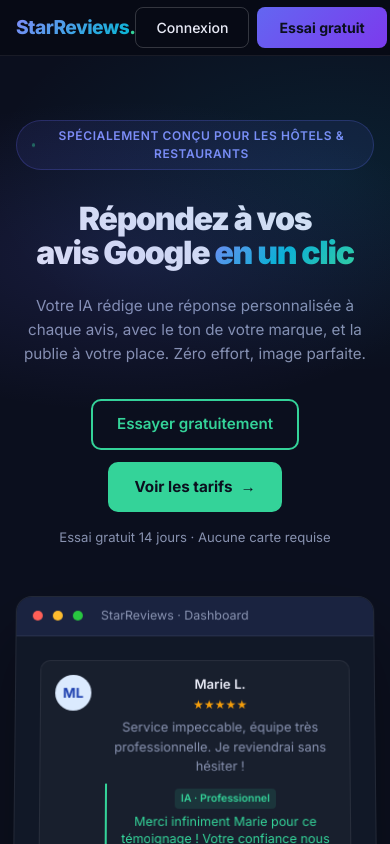
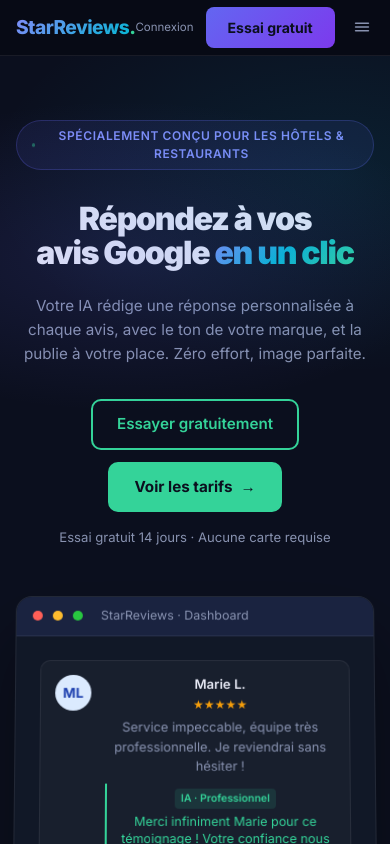
Before and after one commit to clementhall21-hue/avisauto, a Next.js app: page / in a window 390 px wide. Shown: the top 844 px of the page. Built offline with nearby package versions, Linux system fonts and the light colour scheme.

Commit message:
Nav mobile: Connexion plain text, smaller Essai gratuit button
https://claude.ai/code/session_01VwtSd4WT39act6ADqBgudU

```diff
--- a/app/page.tsx
+++ b/app/page.tsx
@@ -98,16 +98,16 @@ export default function LandingPage() {
             </li>
           ))}
         </ul>
-        <div className="flex items-center gap-2 md:gap-2">
+        <div className="flex items-center gap-3 md:gap-2">
           <button
             onClick={() => setModalType('login')}
-            className="btn-outline whitespace-nowrap text-[0.65rem] py-[4px] px-[9px] md:text-sm md:py-[9px] md:px-[18px]"
+            className="text-[#8892b0] hover:text-[#e8eaf6] transition-colors text-[0.72rem] md:btn-outline md:text-sm md:py-[9px] md:px-[18px] whitespace-nowrap"
           >
             Connexion
           </button>
           <button
             onClick={() => setModalType('signup')}
-            className="btn-primary whitespace-nowrap text-[0.65rem] py-[4px] px-[9px] md:text-sm md:py-[9px] md:px-[18px]"
+            className="btn-primary whitespace-nowrap text-[0.68rem] py-[5px] px-[10px] md:text-sm md:py-[9px] md:px-[18px]"
           >
             Essai gratuit
           </button>
```
